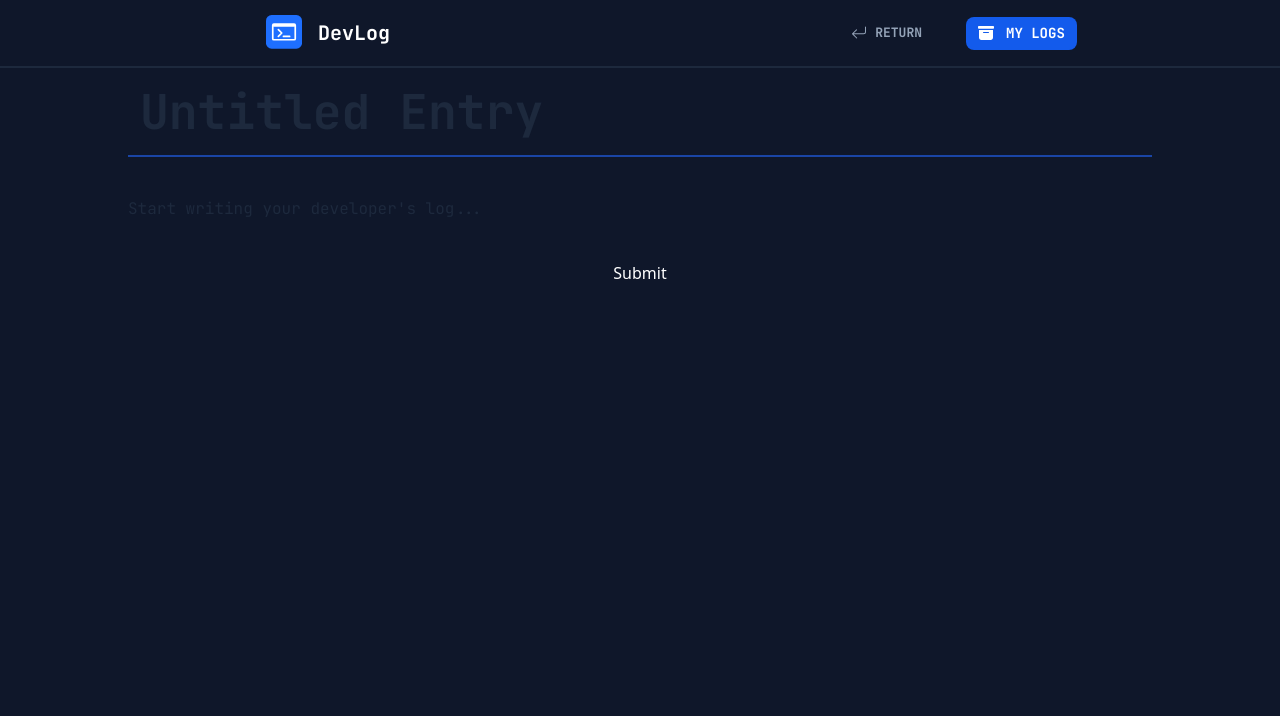
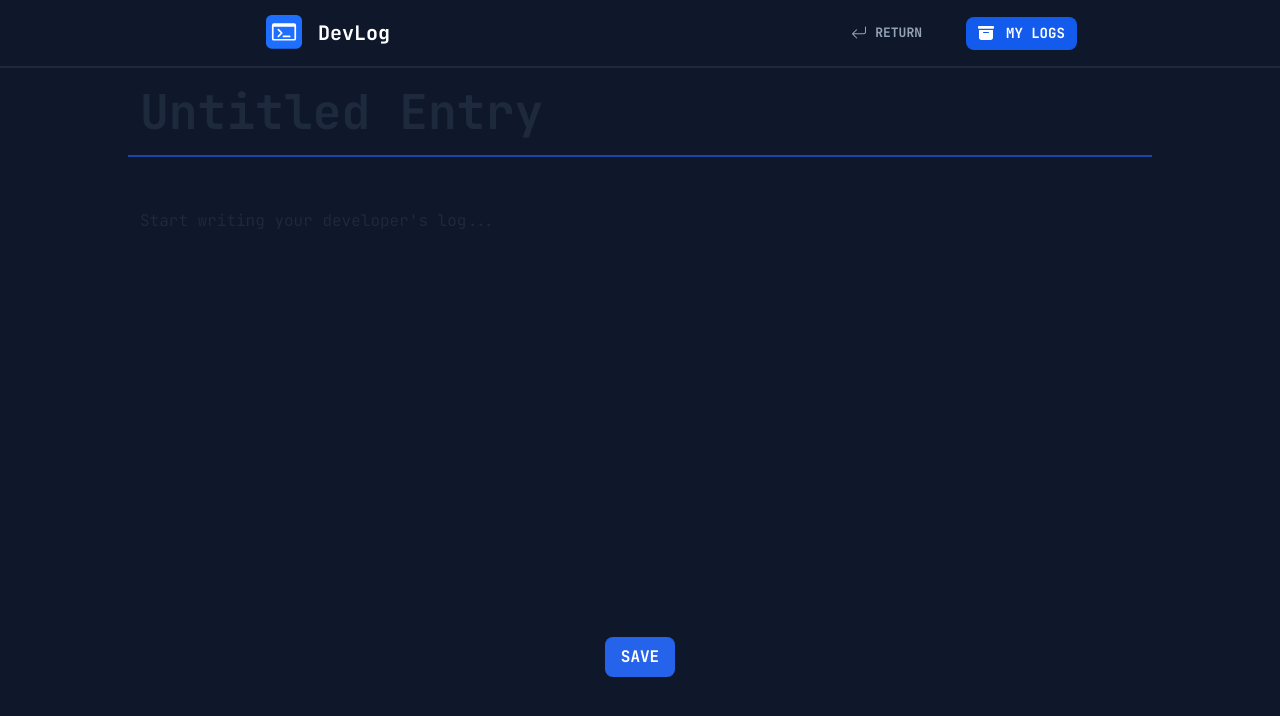
Before and after one commit to bothrayash276/DevLog, a React (Vite) app: page /mylogs/newlog in a window 1280 px wide. Shown: the top 716 px of the page. Built offline with nearby package versions, Linux system fonts and the light colour scheme; a web font is replaced by a local one.

Commit message:
setup localStorage system to save the new entry to local storage

```diff
--- a/src/components/MyLog/FileDisplay.MyLogs.jsx
+++ /dev/null
@@ -1,29 +0,0 @@
-import React from 'react'
-import uniqid from 'uniqid'
-
-const FileDisplay_MyLogs = (props) => {
-    const newEntry = {
-        _id : uniqid(),
-        title: props.title,
-        body: props.body,
-        dateTime: props.dateTime
-    }
-
-    // Either gets the JSON Array from LocalStorage and parse it or assign an empty array if not found
-    let allJournals = JSON.parse(localStorage.getItem("userEntry")) || []
-
-    // Function to save an entry
-    const saveEntry = (entry) => {
-        // Adds the extra entry to the array
-        allJournals.push(entry)
-        // Parse the array into stringJSON and save it in localStorage
-        localStorage.setItem("userEntry", JSON.stringify(allJournals))
-    }
-
-  return (
-    <></>
-
-  )
-}
-
-export default FileDisplay_MyLogs
--- a/src/components/MyLogs.jsx
+++ b/src/components/MyLogs.jsx
@@ -1,12 +1,10 @@
 import React from 'react'
 import Sidebar_MyLogs from './MyLog/Sidebar.MyLogs'
-import FileDisplay_MyLogs from './MyLog/FileDisplay.MyLogs'
 
 const MyLogs = () => {
   return (
     <>
     <Sidebar_MyLogs/>
-    <FileDisplay_MyLogs title={"ladle"} body={"this is a test body"} dateTime={"01fdf+"}/>
     </>
   )
 }
--- a/src/components/TextWindow/EntryLog.jsx
+++ b/src/components/TextWindow/EntryLog.jsx
@@ -2,12 +2,15 @@ import "../CustomFonts.css";
 import { Link } from "react-router-dom";
 import { useForm } from "react-hook-form";
 import { useNavigate } from "react-router-dom";
+import FileDisplay_MyLogs from "../MyLog/FileDisplay.MyLogs";
+import { save } from "./localStorageHandler";
 
 const EntryLog = () => {
   const { register, handleSubmit } = useForm();
-  const navigate = useNavigate()
+  const navigate = useNavigate();
 
   const formSubmission = (e) => {
+    save(e)
     console.log(e);
   };
 
@@ -28,7 +31,7 @@ const EntryLog = () => {
         <div className="container flex-1 flex justify-center">
           {/* Return Button */}
           <button
-           onClick={()=> navigate(-1)}
+            onClick={() => navigate(-1)}
             className="text-[#94A3B8] flex gap-2 items-center font-[JetBrainsBold] text-[13px] px-6 py-1.5 mr-5 rounded-lg"
           >
             <img src="/asset/images/return.svg" alt="" className="w-4 h-4" />
@@ -59,14 +62,17 @@ const EntryLog = () => {
             {...register("title")}
           />
           {/* Paragraph Input */}
-
-
-          <textarea className="text-white font-[JetBrains] w-1/1 field-sizing-content resize-none  placeholder:text-slate-800 focus:outline-none"
+          <textarea
+            className="text-white font-[JetBrains] w-1/1 min-h-100 p-3 field-sizing-content resize-none  placeholder:text-slate-800 focus:outline-none"
             placeholder="Start writing your developer's log..."
-            {...register("body")}>
-            </textarea>
-
-          <input type="submit" className="text-white" />
+            {...register("body")}
+          ></textarea>
+          {/* Submit Button */}
+          <input
+            type="submit"
+            value="SAVE"
+            className="text-white bg-[#2563EB] font-[JetBrainsBold] rounded-lg px-4 py-2"
+          />
         </form>
       </div>
     </>
--- /dev/null
+++ b/src/components/TextWindow/localStorageHandler.js
@@ -0,0 +1,15 @@
+import uniqid from "uniqid"
+let storage = JSON.parse(localStorage.getItem("userLog")) || []
+
+export const save = (props) => {
+    // Getting the Data
+    const createEntry = {
+        _id : uniqid(),
+        title: props.title,
+        body: props.body
+    }
+    // Pushing the data into array
+    storage.push(createEntry)
+    // Uploading the data to Local Storage
+    localStorage.setItem("userLog", JSON.stringify(storage))
+}
```
